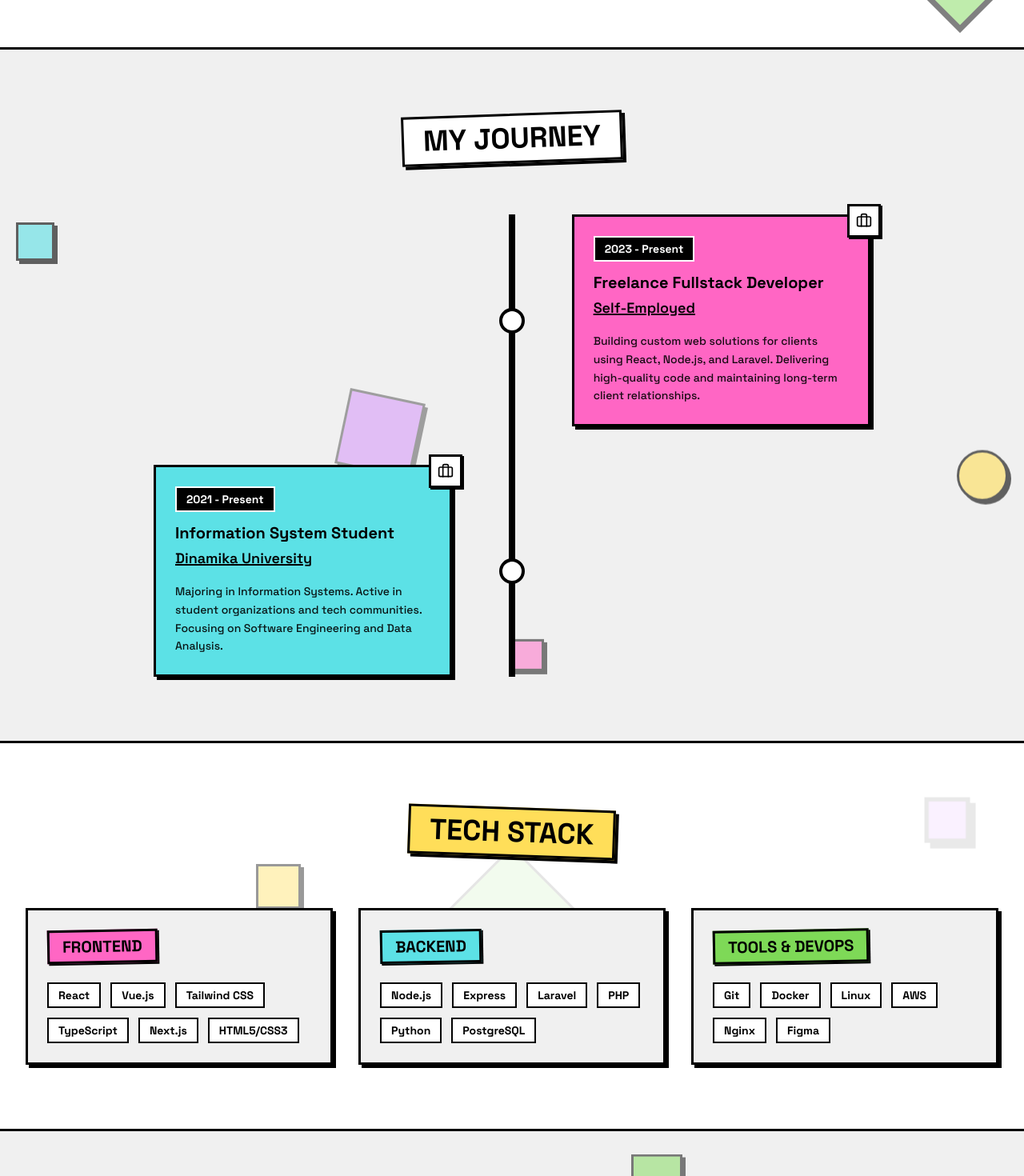
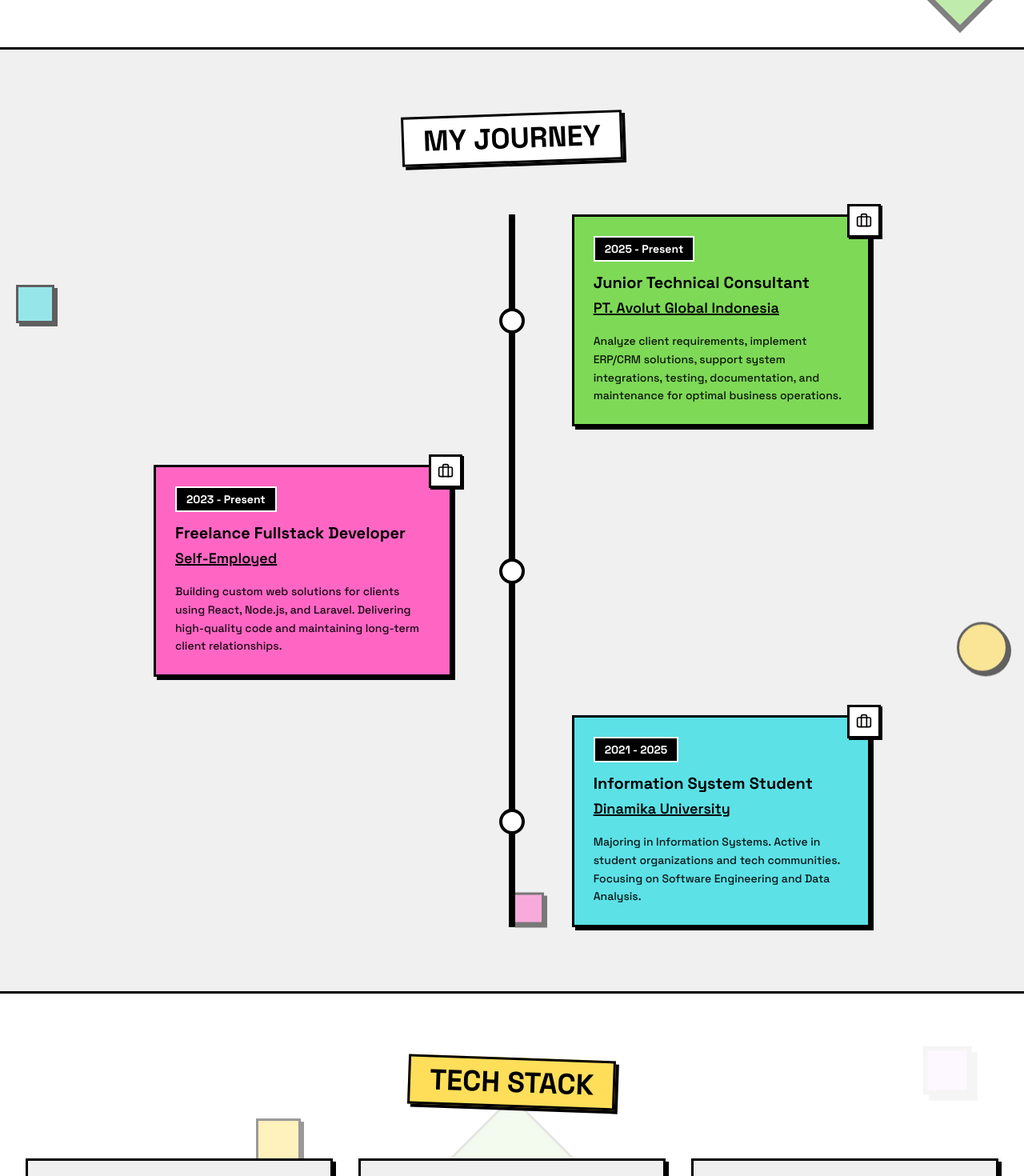
Before and after one commit to habibfr/new-portfolio, a React (Vite) app: page / in a window 1280 px wide. Shown: the part 1330-2800 px from the top of the page at 80% size. Built offline with nearby package versions, Linux system fonts and the light colour scheme.

Commit message:
feat: add Skills and Experience sections to the portfolio.

```diff
--- a/src/components/Experience.jsx
+++ b/src/components/Experience.jsx
@@ -3,6 +3,13 @@ import { Briefcase } from 'lucide-react';
 
 const Experience = () => {
     const experiences = [
+        {
+            title: "Junior Technical Consultant",
+            company: "PT. Avolut Global Indonesia",
+            period: "2025 - Present",
+            description: "Analyze client requirements, implement ERP/CRM solutions, support system integrations, testing, documentation, and maintenance for optimal business operations.",
+            color: "bg-neo-green"
+        },
         {
             title: "Freelance Fullstack Developer",
             company: "Self-Employed",
@@ -13,7 +20,7 @@ const Experience = () => {
         {
             title: "Information System Student",
             company: "Dinamika University",
-            period: "2021 - Present",
+            period: "2021 - 2025",
             description: "Majoring in Information Systems. Active in student organizations and tech communities. Focusing on Software Engineering and Data Analysis.",
             color: "bg-neo-blue"
         }
--- a/src/components/Skills.jsx
+++ b/src/components/Skills.jsx
@@ -3,19 +3,19 @@ import React from 'react';
 const Skills = () => {
     const skillCategories = [
         {
-            title: "Frontend",
+            title: "Mobile",
             color: "bg-neo-pink",
-            skills: ["React", "Vue.js", "Tailwind CSS", "TypeScript", "Next.js", "HTML5/CSS3"]
+            skills: ["Kotlin", "Java", "React Native", "Flutter", "Dart"]
         },
         {
-            title: "Backend",
+            title: "Fullstack",
             color: "bg-neo-blue",
-            skills: ["Node.js", "Express", "Laravel", "PHP", "Python", "PostgreSQL"]
+            skills: ["React", "Tailwind CSS", "Golang", "Express", "Laravel", "PostgreSQL"]
         },
         {
             title: "Tools & DevOps",
             color: "bg-neo-green",
-            skills: ["Git", "Docker", "Linux", "AWS", "Nginx", "Figma"]
+            skills: ["Git", "Docker", "Linux", "Nginx", "Figma"]
         }
     ];
 
```
